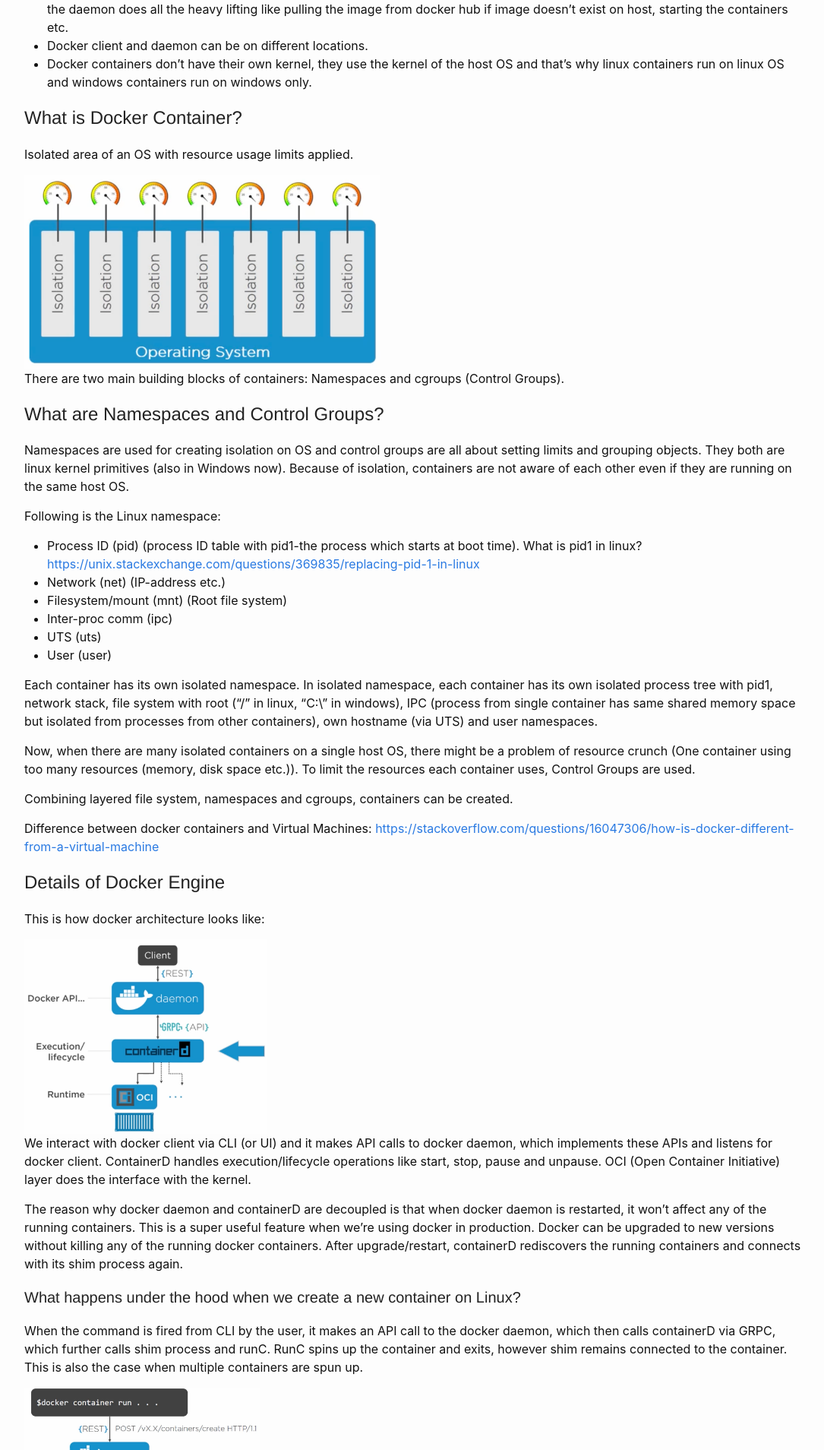
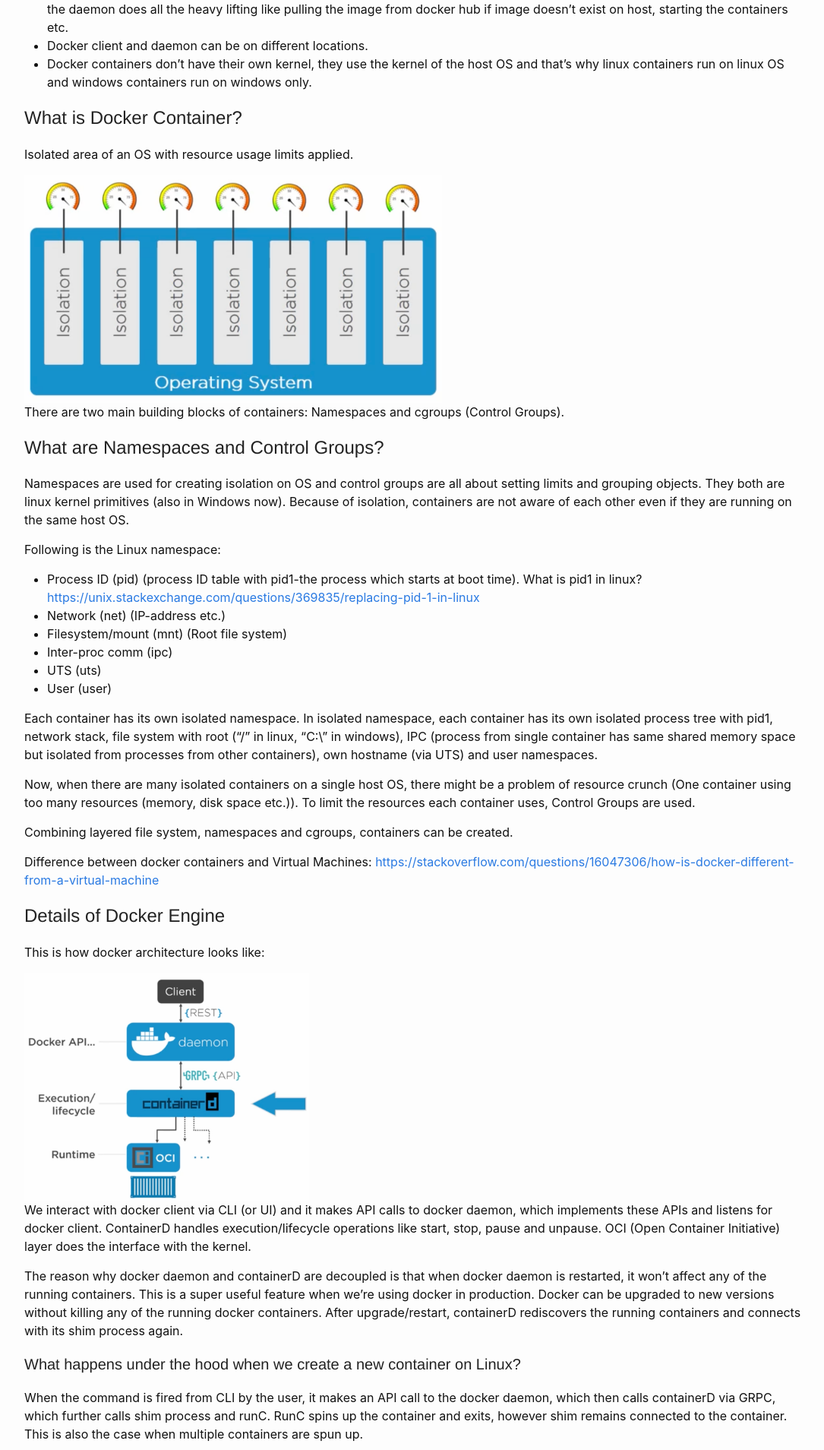
Before and after one commit to Kaushal28/kaushal28.github.io, a Jekyll site: the page built from _posts/2020-04-18-Docker-Basics.html, in a window 1280 px wide. Shown: the part 418-2326 px from the top of the page at 76% size, without its empty margins (93-1178 px from the left). Built offline with Jekyll 4.4.1, drawn with Linux system fonts in a browser that asks for light colours; comment, search, counter and statistics services are not loaded.

Commit message:
Update 2020-04-18-Docker-Basics.html

```diff
--- a/_posts/2020-04-18-Docker-Basics.html
+++ b/_posts/2020-04-18-Docker-Basics.html
@@ -19,7 +19,7 @@
 
 <p> Isolated area of an OS with resource usage limits applied. </p>
 
-<img src='/assets/docker_img1.png' height='256'> </img>
+<img src='/assets/docker_img1.png' height='300'> </img>
 
 <p> There are two main building blocks of containers: Namespaces and cgroups (Control Groups). </p>
 
@@ -47,14 +47,14 @@
 
 <p> This is how docker architecture looks like: </p>
 
-<img src='/assets/docker_img2.png' height='256'> </img>
+<img src='/assets/docker_img2.png' height='300'> </img>
 
 <p> We interact with docker client via CLI (or UI) and it makes API calls to docker daemon, which implements these APIs and listens for docker client. ContainerD handles execution/lifecycle operations like start, stop, pause and unpause. OCI (Open Container Initiative) layer does the interface with the kernel.  </p>
 <p> The reason why docker daemon and containerD are decoupled is that when docker daemon is restarted, it won’t affect any of the running containers. This is a super useful feature when we’re using docker in production. Docker can be upgraded to new versions without killing any of the running docker containers. After upgrade/restart, containerD rediscovers the running containers and connects with its shim process again.</p>
 <h3> What happens under the hood when we create a new container on Linux? </h3>
 <p> When the command is fired from CLI by the user, it makes an API call to the docker daemon, which then calls containerD via GRPC, which further calls shim process and runC. RunC spins up the container and exits, however shim remains connected to the container. This is also the case when multiple containers are spun up. </p>
 
-<img src='/assets/docker_img3.png' height='256'> </img>
+<img src='/assets/docker_img3.png' height='300'> </img>
 
 <h2> Docker Images Explained in Depth </h2>
 
@@ -79,13 +79,13 @@
 <li> <strong> Content Addressable Storage:</strong> To ensure the security and make sure the image being pulled is the exact same as what was requested for, the hashes of all the layers are stored in manifest file and the hash of this file is used as an image ID. So when an image is pulled, the hash is calculated and matched with the original hash. </li>
 </ul>
 
-<img src='/assets/docker_img4.png' height='256'> </img>
+<img src='/assets/docker_img4.png' height='300'> </img>
 
 <h3> How image layering works? </h3>
 
 <ul>
   <li> There is a base layer, having all the OS related files like ubuntu. Even if the image has Ubuntu OS, the container of this image can run on any linux hosts like CentOS. The next layer can be the application code files and so on. </li>
-  <li> <img src='/assets/docker_img5.png' height='256'> </img> </li>
+  <li> <img src='/assets/docker_img5.png' height='300'> </img> </li>
   <li>The above image shows the different layers and also shows that the Ubuntu based container is running on the CentOS kernel of the host machine.</li>
   <li>There is also an storage driver (AuFS), which manages these layers and makes us feel that the image is a single blob instead of a bunch of layers.</li>
   <li>Each layer is stored as a directory on the host machine at the following location “/var/lib/docker/<storage_driver>(aufs in our case)/diff” (which is a local docker registry).</li>
@@ -101,11 +101,11 @@
 <ul>
   <li> Docker registries can be both on cloud and on prem. There is a default registry called docker-hub. You can have your own on prem registries using Docker Trusted Registries (DTR), which comes with docker enterprise edition. </li>
   <li> There are two types of images on docker hub: Official images and unofficial images. </li>
-  <li> <img src='/assets/docker_img6.png' height='256'> </img> </li>
+  <li> <img src='/assets/docker_img6.png' height='300'> </img> </li>
   <li> Official images are at the top of the docker hub namespace, so that we can address them as docker.io/ubuntu. Docker’s default registry is docker hub, so if you are pulling the image from docker hub, you can also get rid of “docker.io/” from the name and directly run the command “docker pull ubuntu”. </li>
   <li> But this is somewhat misleading. The first part of the image name is registry name (like docker.io, Google Container Registry etc.), now inside each registry, there are repos (repositories) and in each repo, there are images (with name or tags like latest or some version number like 2.4.1).</li>
   <li> Therefore in the case of command “docker pull redis”, the name “redis” is the repo name. Note that we haven’t given the registry name and the image tag (or name) in the command. So by default docker takes docker-hub as default registry (docker.io) and “latest” as default image name (or tag). So the actual command would be “docker pull docker.io/redis:latest”.</li>
-  <li> <img src='/assets/docker_img7.png' height='256'> </img> </li>
+  <li> <img src='/assets/docker_img7.png' height='300'> </img> </li>
   <li> While pulling the image, if the tag is not specified, it will be added as “latest” by default but while pushing the image to hub, it doesn't add the tag “latest” to the pushed images by default. It’s manual and that means the image with the tag/name latest might not be the “latest” image. </li>
   <li> Unofficial images are under username/organization name like “docker.io/kaushal28:latest”.</li>
   <li> For each layer, there are two types of hashes, first one is content hashes, which are calculated before compressing the layers and the other one is distribution hashes, which are calculated after compression of the layers (When images are pushed to registries, they are compressed).</li>
@@ -127,11 +127,11 @@
 <li>ENTRYPOINT is used to specify the entry point of your application (in a python based application, it can be python3 src/main.py).</li>
 <li>The instructions of the docker file will be read by the “docker build” command, from top to bottom and one at a time.</li>
 <li>Here is a sample Dockerfile for a Python based application:</li>
-<li> <img src='/assets/docker_img8.png' height='256'> </img> </li>
+<li> <img src='/assets/docker_img8.png' height='300'> </img> </li>
 <li> Once the Dockerfile is created, we can build the image using the following command: “docker build -t image_tag .”. This command builds a new image with the tag “image_tag” and uses the source code from the current directory (given as a “.” in the command) to build the image.  </li>
 <li> Here, in above command, we specified the current directory as the location of the application source code. Which is also known as build context. In build context, only include your code as the entire build context will be sent to docker daemon and if the docker daemon is remote and there are unnecessary files in build context, the resources will be wasted.</li>
 <li> Build context can be a remote GIT repository</li>
-<li> <img src='/assets/docker_img9.png' height='256'> </img> </li>
+<li> <img src='/assets/docker_img9.png' height='300'> </img> </li>
 <li> To use the build context from GIT repo, use this command: “docker build -t <image_tag> <git_repo_url_having_Dockerfile>”. </li>
 <li> Each instruction which creates a new layer, creates a temporary container, which in turn creates the layer and then the temporary container is discarded. </li>
 </ul>
@@ -150,10 +150,10 @@
 <ul>
 <li> Smallest atomic unit in docker is a container (VM in virtualization word, pod in Kubernetes etc.). If we want to roll out an app using docker, we do it using one or more containers. </li>
 <li> Images are read only and containers are these read only image layers + a thin writable layer. </li>
-<li> <img src='/assets/docker_img10.png' height='256'> </img> </li>
+<li> <img src='/assets/docker_img10.png' height='300'> </img> </li>
 <li> If any container wants to change the image file, it can’t directly change it in the image as the image is read only, instead it makes a copy of that layer into its writable layer and then writes the changes.</li>
 <li> Containers are used in microservices. Each microservice has its own container doing only a single job and communication between the containers is managed by APIs. Here is an example of such microservice architecture:</li>
-<li> <img src='/assets/docker_img11.png' height='256'> </img> </li>
+<li> <img src='/assets/docker_img11.png' height='300'> </img> </li>
 <li> When the container is stopped, its data/state is saved and when they are started again, it has all the saved data and states. So stopping and restarting does not affect any of its data.</li>
 </ul>
 
```
